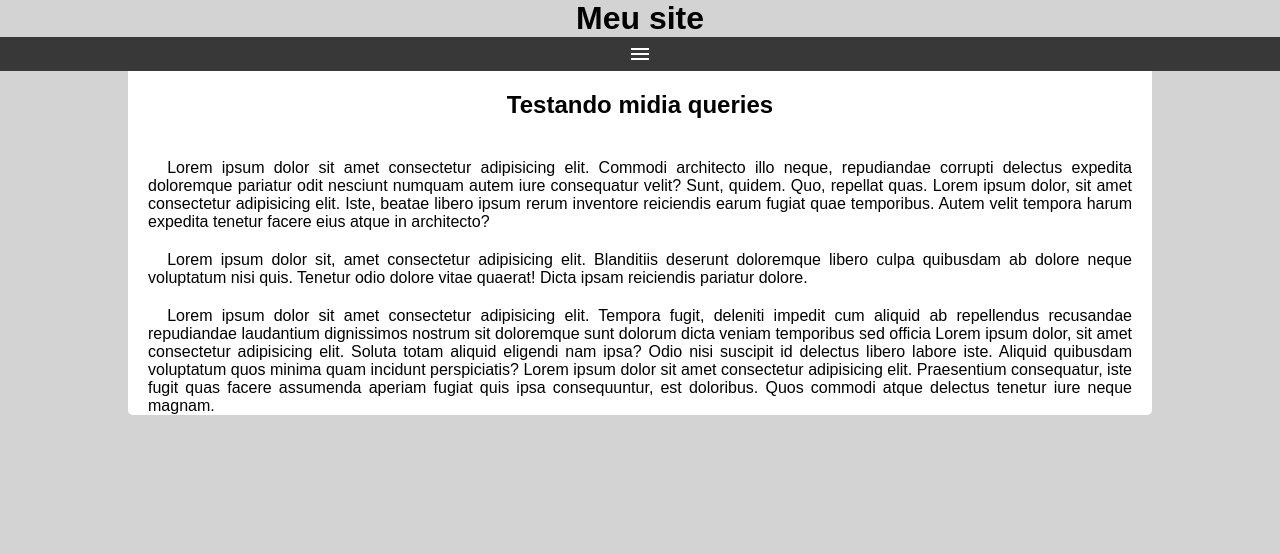
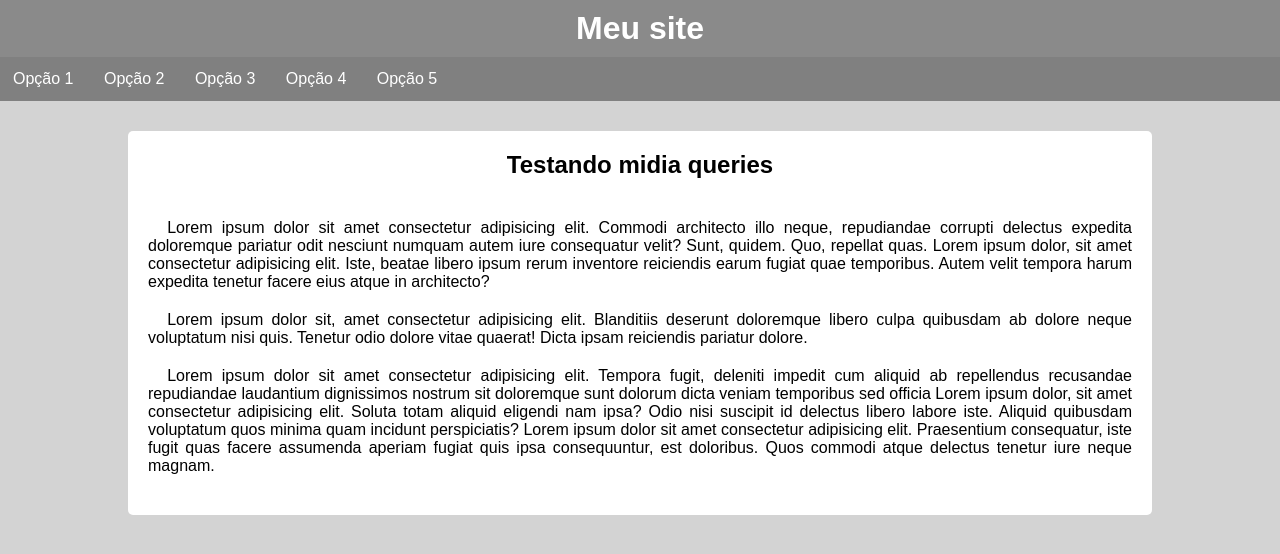
Before and after one commit to Gabreeoo/html-css, a plain HTML site: page exercicios/ex026/mq005/index.html in a window 1280 px wide. Drawn offline with Linux system fonts and the light colour scheme.

Commit message:
atualizei o mp005

```diff
--- a/exercicios/ex026/mq005/estilos/midia-query.css
+++ b/exercicios/ex026/mq005/estilos/midia-query.css
@@ -1 +1,33 @@
 @charset "UTF-8";
+
+@media screen and (min-width: 768px ){
+        span#burguer{
+            display: none;
+        }
+        header h1{
+            background-color: #8a8a8a;
+            color: white;
+            padding: 10px;
+        }
+        menu{
+            display: block;
+            background-color: gray;
+        }
+        menu > ul > li{
+            display: inline-block;
+            padding: 3px;
+
+        }
+
+        menu > ul > li > a{
+            border-top: 0px;
+        }
+        main{
+            margin-top: 30px;
+            border-radius: 5px;
+
+        }
+        main > article{
+            padding-bottom: 20px;
+        }
+    }
--- a/exercicios/ex026/mq005/estilos/style.css
+++ b/exercicios/ex026/mq005/estilos/style.css
@@ -12,8 +12,9 @@ html{
 body{
     background-color: lightgray;
 }
-header{
-    background-color:lightgray;
+header h1{
+    background-color:#8a8a8a;
+    color: white;
 
 }
 header > h1{
--- a/exercicios/ex026/mq005/index.html
+++ b/exercicios/ex026/mq005/index.html
@@ -8,7 +8,7 @@
     <link href="https://fonts.googleapis.com/icon?family=Material+Icons" rel="stylesheet">
     <title>Fazendo menu</title>
 </head>
-<body>
+<body onresize="mudouTamanho()">
     <header>
         <h1>Meu site</h1>
         <span id="burguer" class="material-icons" onclick="clickMenu()">menu</span>
@@ -44,7 +44,13 @@
             }
 
         }
-
+        function mudouTamanho(){
+            if (window.innerWidth >= 768){
+                itens.style.display = 'block'
+            } else{
+                itens.style.display = 'none'
+            }
+        }
 
     </script>
 </body>
```
